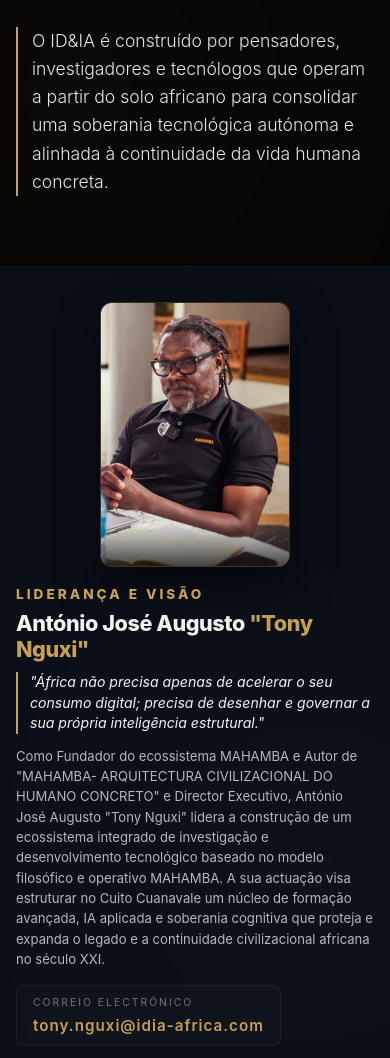
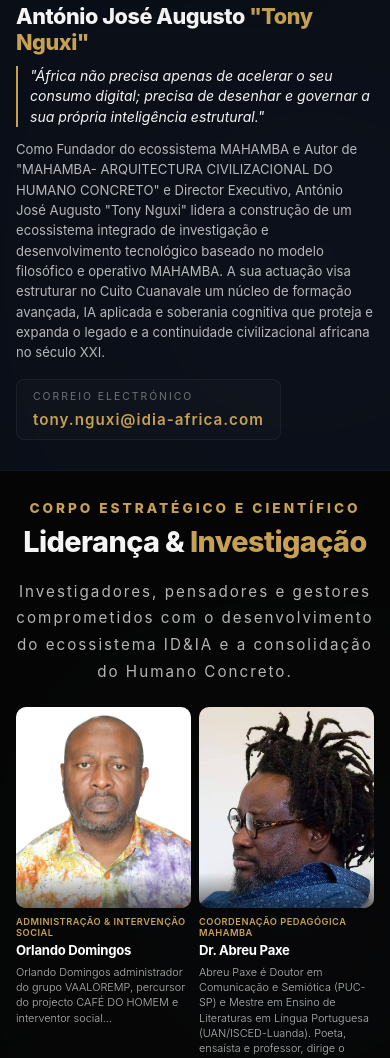
Before and after one commit to ZinuBernardo/idia, a website built with Vite: page sobre-nos.html in a window 390 px wide. Shown: the part 942-2000 px from the top of the page. Built offline with nearby package versions, Linux system fonts and the light colour scheme; some packages are replaced by stand-ins of ours; animation ran at ten frames a second.

Commit message:
style: remover contornos dos cards dos membros e alinhar fotos a largura total dos textos

```diff
--- a/sobre-nos.html
+++ b/sobre-nos.html
@@ -172,44 +172,45 @@
         }
 
         .team-card {
-            background: rgba(255, 255, 255, 0.02);
-            border: 1px solid rgba(199, 161, 83, 0.2);
-            border-radius: 14px;
-            overflow: hidden;
+            background: transparent;
+            border: none;
+            box-shadow: none;
+            border-radius: 0;
+            overflow: visible;
             display: flex;
             flex-direction: column;
-            transition: transform 0.4s ease, border-color 0.4s ease, box-shadow 0.4s ease;
-            backdrop-filter: blur(10px);
+            transition: transform 0.4s ease;
         }
 
         .team-card:hover {
-            transform: translateY(-5px);
-            border-color: rgba(199, 161, 83, 0.5);
-            box-shadow: 0 12px 30px rgba(0, 0, 0, 0.4), 0 0 15px rgba(199, 161, 83, 0.15);
+            transform: translateY(-4px);
+            border: none;
+            box-shadow: none;
         }
 
         .team-card-image-wrap {
             position: relative;
             width: 100%;
-            height: 270px;
+            aspect-ratio: 1 / 1.15;
+            height: auto;
+            border-radius: 14px;
             overflow: hidden;
-            background: radial-gradient(circle at 50% 35%, #181a24 0%, #08090d 100%);
-            display: flex;
-            align-items: flex-end;
-            justify-content: center;
+            background: #0d0d12;
+            display: block;
         }
 
         .team-card-image {
             width: 100%;
             height: 100%;
-            object-fit: contain;
-            object-position: center bottom;
-            transition: transform 0.5s cubic-bezier(0.165, 0.84, 0.44, 1);
-            padding: 8px 8px 0 8px;
+            object-fit: cover;
+            object-position: top center;
+            display: block;
+            transition: transform 0.6s cubic-bezier(0.165, 0.84, 0.44, 1);
+            padding: 0;
         }
 
         .team-card:hover .team-card-image {
-            transform: scale(1.03);
+            transform: scale(1.04);
         }
 
         .team-card-image-wrap::after {
@@ -219,12 +220,12 @@
             left: 0;
             right: 0;
             height: 35px;
-            background: linear-gradient(0deg, rgba(10, 10, 12, 0.75) 0%, transparent 100%);
+            background: linear-gradient(0deg, rgba(10, 10, 12, 0.6) 0%, transparent 100%);
             pointer-events: none;
         }
 
         .team-card-content {
-            padding: 18px;
+            padding: 16px 0 0 0;
             display: flex;
             flex-direction: column;
             flex-grow: 1;
@@ -325,13 +326,25 @@
                 margin-top: 22px !important;
             }
             .team-card {
+                border: none !important;
+                background: transparent !important;
+                box-shadow: none !important;
+                border-radius: 0 !important;
+            }
+            .team-card-image-wrap {
+                width: 100% !important;
+                height: auto !important;
+                aspect-ratio: 1 / 1.15 !important;
                 border-radius: 10px !important;
             }
-            .team-card-image-wrap {
-                height: 120px !important;
+            .team-card-image {
+                width: 100% !important;
+                height: 100% !important;
+                object-fit: cover !important;
+                padding: 0 !important;
             }
             .team-card-content {
-                padding: 10px !important;
+                padding: 10px 0 0 0 !important;
             }
             .team-card-role {
                 font-size: 0.58rem !important;
@@ -377,10 +390,11 @@
                 gap: 8px !important;
             }
             .team-card-image-wrap {
-                height: 105px !important;
+                height: auto !important;
+                aspect-ratio: 1 / 1.15 !important;
             }
             .team-card-content {
-                padding: 8px !important;
+                padding: 8px 0 0 0 !important;
             }
             .team-card-name {
                 font-size: 0.82rem !important;
--- a/src/style.css
+++ b/src/style.css
@@ -474,8 +474,9 @@
 
 @media (max-width: 768px) {
     .movie-hero {
-        height: 100vh; /* Maintain 100vh for immersive feel */
-        padding: calc(var(--padding-global) / 2);
+        height: auto;
+        min-height: 320px;
+        padding: 90px 20px 35px 20px;
     }
 }
 
@@ -1326,12 +1327,46 @@
         overflow-x: hidden !important;
     }
 
-    /* Reduz paddings verticais excessivos */
+    /* Normalização de alturas de seção e eliminação de vazios no mobile */
+    .hero {
+        height: auto !important;
+        min-height: auto !important;
+        padding: 85px var(--padding-global) 35px var(--padding-global) !important;
+    }
+
+    .movie-hero {
+        height: auto !important;
+        min-height: 280px !important;
+        max-height: 380px !important;
+        padding: 85px var(--padding-global) 25px var(--padding-global) !important;
+    }
+
+    .hero-bottom-stats {
+        position: relative !important;
+        bottom: auto !important;
+        left: auto !important;
+        right: auto !important;
+        margin-top: 25px !important;
+        padding-top: 15px !important;
+    }
+
+    /* Reduz paddings e alturas verticais excessivas para medida normal */
+    section,
+    .chapter-section,
+    .pyramid-section,
+    .stats-section,
+    .editorial-section,
+    .values-section,
+    .team-section,
+    .ceo-section,
     section[style*="padding:"],
     div[style*="padding:"],
     footer[style*="padding:"] {
-        padding-top: clamp(40px, 6vh, 55px) !important;
-        padding-bottom: clamp(40px, 6vh, 55px) !important;
+        min-height: auto !important;
+        height: auto !important;
+        padding-top: 40px !important;
+        padding-bottom: 40px !important;
+        gap: 20px !important;
     }
 
     /* Otimiza espaçamento de flexboxes empilhados */
@@ -1339,7 +1374,7 @@
     div[style*="display: flex"][style*="gap: 40px"],
     div[style*="display: flex"][style*="gap: 30px"],
     .stats-content {
-        gap: 20px !important;
+        gap: 18px !important;
     }
 
     /* Força grids complexos a uma coluna em dispositivos móveis */
@@ -1565,7 +1600,34 @@
 
     /* Editorial content on mobile */
     .editorial-content {
-        padding: 40px var(--padding-global) !important;
+        padding: 30px var(--padding-global) !important;
+    }
+
+    /* Medida normal e eliminação de vazios em smartphones */
+    section,
+    .chapter-section,
+    .pyramid-section,
+    .stats-section,
+    .editorial-section,
+    .values-section,
+    .team-section,
+    .ceo-section,
+    section[style*="padding:"],
+    div[style*="padding:"],
+    footer[style*="padding:"] {
+        padding-top: 30px !important;
+        padding-bottom: 30px !important;
+        gap: 16px !important;
+    }
+
+    .hero {
+        padding: 80px var(--padding-global) 25px var(--padding-global) !important;
+    }
+
+    .movie-hero {
+        min-height: 240px !important;
+        max-height: 320px !important;
+        padding: 80px var(--padding-global) 20px var(--padding-global) !important;
     }
 }
 
```
Also changed, not shown: humano-concreto.html (+49 -9 lines).
